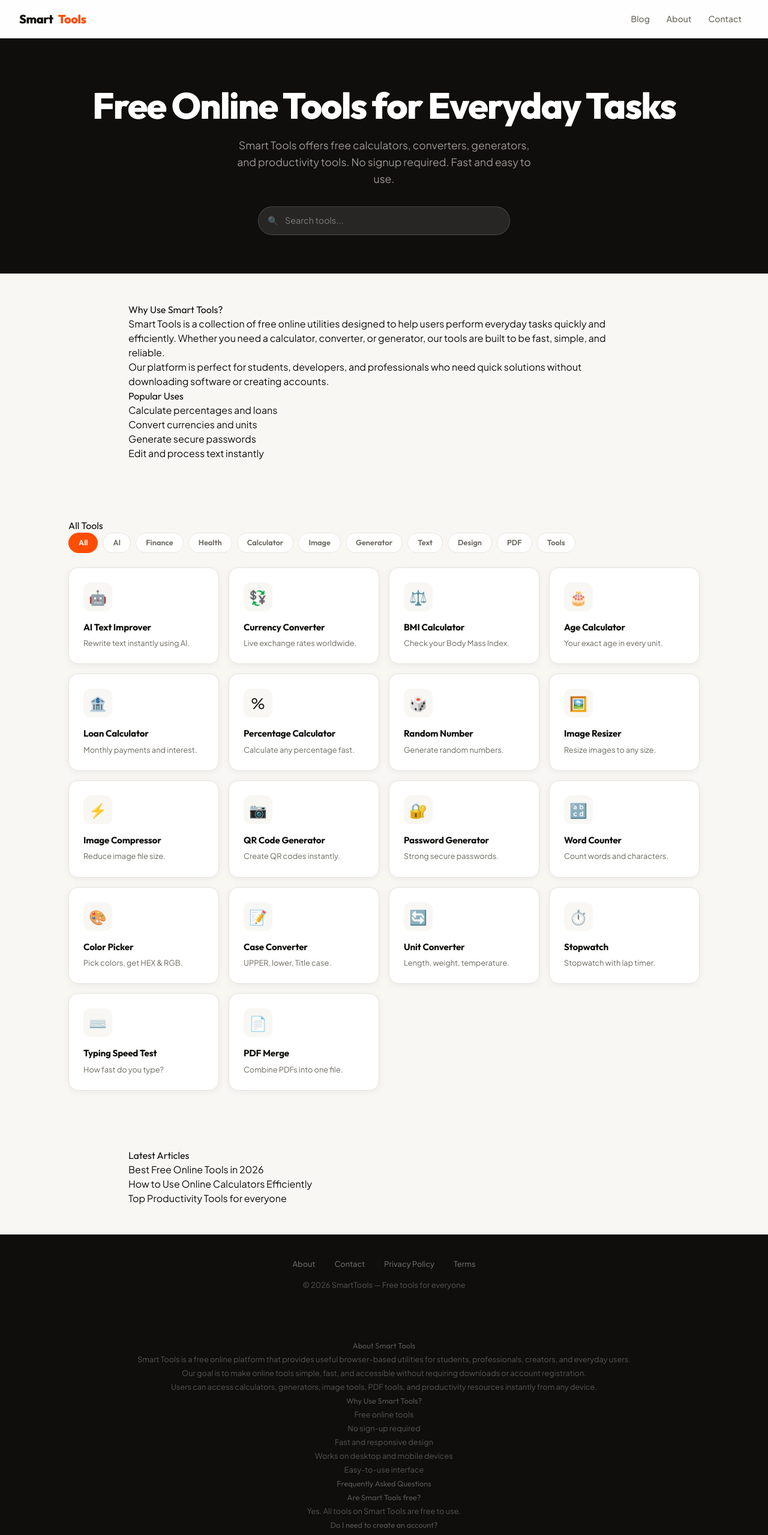
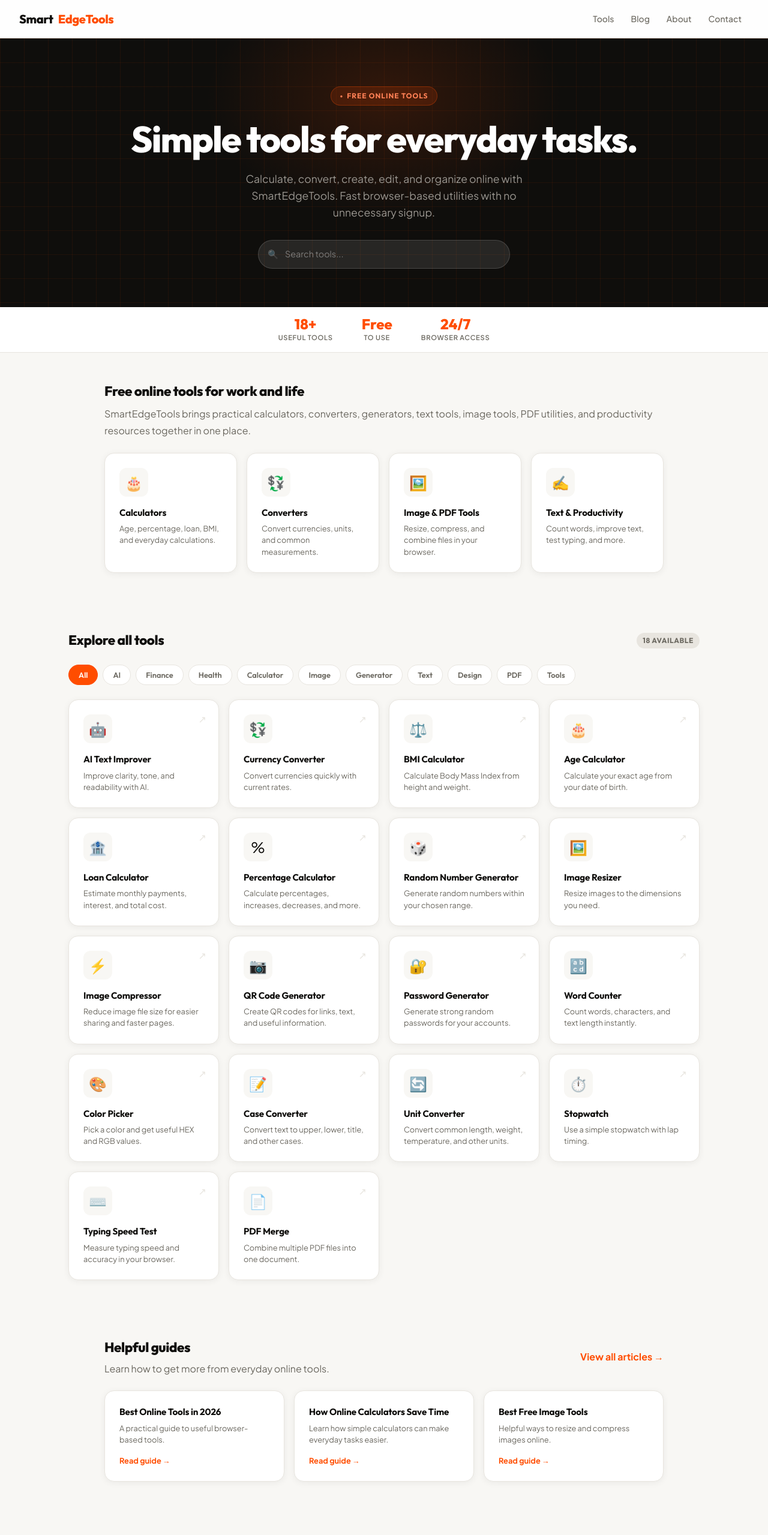
Before and after one commit to athersaud-smart-tools/smart-tools, a Next.js app: page / in a window 1280 px wide. Shown: the top 2559 px of the page at 60% size. Built offline with nearby package versions, Linux system fonts and the light colour scheme.

Commit message:
Upgrade homepage UX content and internal linking

```diff
--- a/app/page.tsx
+++ b/app/page.tsx
@@ -1,71 +1,78 @@
 "use client";
 
 import Link from "next/link";
-import { useState } from "react";
+import { useMemo, useState } from "react";
 
 const tools = [
-  { href: "/ai-rewrite", icon: "🤖", title: "AI Text Improver", desc: "Rewrite text instantly using AI.", category: "AI" },
-  { href: "/currency-converter", icon: "💱", title: "Currency Converter", desc: "Live exchange rates worldwide.", category: "Finance" },
-  { href: "/bmi-calculator", icon: "⚖️", title: "BMI Calculator", desc: "Check your Body Mass Index.", category: "Health" },
-  { href: "/age-calculator", icon: "🎂", title: "Age Calculator", desc: "Your exact age in every unit.", category: "Calculator" },
-  { href: "/loan-calculator", icon: "🏦", title: "Loan Calculator", desc: "Monthly payments and interest.", category: "Finance" },
-  { href: "/percentage-calculator", icon: "%", title: "Percentage Calculator", desc: "Calculate any percentage fast.", category: "Calculator" },
-  { href: "/random-number", icon: "🎲", title: "Random Number", desc: "Generate random numbers.", category: "Calculator" },
-  { href: "/image/resize", icon: "🖼️", title: "Image Resizer", desc: "Resize images to any size.", category: "Image" },
-  { href: "/image/compress", icon: "⚡", title: "Image Compressor", desc: "Reduce image file size.", category: "Image" },
-  { href: "/qr-code", icon: "📷", title: "QR Code Generator", desc: "Create QR codes instantly.", category: "Generator" },
-  { href: "/password", icon: "🔐", title: "Password Generator", desc: "Strong secure passwords.", category: "Generator" },
-  { href: "/word-counter", icon: "🔡", title: "Word Counter", desc: "Count words and characters.", category: "Text" },
-  { href: "/color-picker", icon: "🎨", title: "Color Picker", desc: "Pick colors, get HEX & RGB.", category: "Design" },
-  { href: "/text-case", icon: "📝", title: "Case Converter", desc: "UPPER, lower, Title case.", category: "Text" },
-  { href: "/unit-converter", icon: "🔄", title: "Unit Converter", desc: "Length, weight, temperature.", category: "Calculator" },
-  { href: "/stopwatch", icon: "⏱️", title: "Stopwatch", desc: "Stopwatch with lap timer.", category: "Tools" },
-  { href: "/typing-test", icon: "⌨️", title: "Typing Speed Test", desc: "How fast do you type?", category: "Tools" },
-  { href: "/pdf/merge", icon: "📄", title: "PDF Merge", desc: "Combine PDFs into one file.", category: "PDF" },
+  { href: "/ai-rewrite", icon: "🤖", title: "AI Text Improver", desc: "Improve clarity, tone, and readability with AI.", category: "AI" },
+  { href: "/currency-converter", icon: "💱", title: "Currency Converter", desc: "Convert currencies quickly with current rates.", category: "Finance" },
+  { href: "/bmi-calculator", icon: "⚖️", title: "BMI Calculator", desc: "Calculate Body Mass Index from height and weight.", category: "Health" },
+  { href: "/age-calculator", icon: "🎂", title: "Age Calculator", desc: "Calculate your exact age from your date of birth.", category: "Calculator" },
+  { href: "/loan-calculator", icon: "🏦", title: "Loan Calculator", desc: "Estimate monthly payments, interest, and total cost.", category: "Finance" },
+  { href: "/percentage-calculator", icon: "%", title: "Percentage Calculator", desc: "Calculate percentages, increases, decreases, and more.", category: "Calculator" },
+  { href: "/random-number", icon: "🎲", title: "Random Number Generator", desc: "Generate random numbers within your chosen range.", category: "Calculator" },
+  { href: "/image/resize", icon: "🖼️", title: "Image Resizer", desc: "Resize images to the dimensions you need.", category: "Image" },
+  { href: "/image/compress", icon: "⚡", title: "Image Compressor", desc: "Reduce image file size for easier sharing and faster pages.", category: "Image" },
+  { href: "/qr-code", icon: "📷", title: "QR Code Generator", desc: "Create QR codes for links, text, and useful information.", category: "Generator" },
+  { href: "/password", icon: "🔐", title: "Password Generator", desc: "Generate strong random passwords for your accounts.", category: "Generator" },
+  { href: "/word-counter", icon: "🔡", title: "Word Counter", desc: "Count words, characters, and text length instantly.", category: "Text" },
+  { href: "/color-picker", icon: "🎨", title: "Color Picker", desc: "Pick a color and get useful HEX and RGB values.", category: "Design" },
+  { href: "/text-case", icon: "📝", title: "Case Converter", desc: "Convert text to upper, lower, title, and other cases.", category: "Text" },
+  { href: "/unit-converter", icon: "🔄", title: "Unit Converter", desc: "Convert common length, weight, temperature, and other units.", category: "Calculator" },
+  { href: "/stopwatch", icon: "⏱️", title: "Stopwatch", desc: "Use a simple stopwatch with lap timing.", category: "Tools" },
+  { href: "/typing-test", icon: "⌨️", title: "Typing Speed Test", desc: "Measure typing speed and accuracy in your browser.", category: "Tools" },
+  { href: "/pdf/merge", icon: "📄", title: "PDF Merge", desc: "Combine multiple PDF files into one document.", category: "PDF" },
 ];
 
 const categories = ["All", "AI", "Finance", "Health", "Calculator", "Image", "Generator", "Text", "Design", "PDF", "Tools"];
+
+const articles = [
+  { href: "/blog/best-online-tools-2026", title: "Best Online Tools in 2026", desc: "A practical guide to useful browser-based tools." },
+  { href: "/blog/how-online-calculators-save-time", title: "How Online Calculators Save Time", desc: "Learn how simple calculators can make everyday tasks easier." },
+  { href: "/blog/best-free-image-tools", title: "Best Free Image Tools", desc: "Helpful ways to resize and compress images online." },
+];
 
 export default function Home() {
   const [active, setActive] = useState("All");
   const [search, setSearch] = useState("");
 
-  const filtered = tools.filter((t) => {
-    const matchCat = active === "All" || t.category === active;
-    const matchSearch =
-      t.title.toLowerCase().includes(search.toLowerCase()) ||
-      t.desc.toLowerCase().includes(search.toLowerCase());
-    return matchCat && matchSearch;
-  });
+  const filtered = useMemo(() => {
+    const query = search.trim().toLowerCase();
+    return tools.filter((tool) => {
+      const matchCat = active === "All" || tool.category === active;
+      const matchSearch = !query || `${tool.title} ${tool.desc} ${tool.category}`.toLowerCase().includes(query);
+      return matchCat && matchSearch;
+    });
+  }, [active, search]);
 
   return (
     <main style={{ background: "var(--bg)", minHeight: "100vh" }}>
-
-      {/* NAVBAR */}
-      <nav className="navbar">
-        <a href="/" className="navbar-logo">Smart<span>Tools</span></a>
+      <nav className="navbar" aria-label="Main navigation">
+        <Link href="/" className="navbar-logo" aria-label="SmartEdgeTools home">
+          Smart<span>EdgeTools</span>
+        </Link>
         <ul className="navbar-links">
-          <li><a href="/blog">Blog</a></li>
-          <li><a href="/about">About</a></li>
-          <li><a href="/contact">Contact</a></li>
+          <li><Link href="/">Tools</Link></li>
+          <li><Link href="/blog">Blog</Link></li>
+          <li><Link href="/about">About</Link></li>
+          <li><Link href="/contact">Contact</Link></li>
         </ul>
       </nav>
 
-      {/* HERO */}
-      <div className="hero">
+      <header className="hero">
+        <div className="hero-grid" aria-hidden="true" />
+        <div className="hero-glow" aria-hidden="true" />
         <div className="hero-content">
-          <h1>
-            Free Online Tools for Everyday Tasks
-          </h1>
+          <div className="badge">Free online tools</div>
+          <h1>Simple tools for everyday tasks.</h1>
           <p>
-            Smart Tools offers free calculators, converters, generators,
-            and productivity tools. No signup required. Fast and easy to use.
+            Calculate, convert, create, edit, and organize online with SmartEdgeTools.
+            Fast browser-based utilities with no unnecessary signup.
           </p>
-
-          {/* Search */}
           <div className="search-wrap">
-            <span className="search-icon">🔍</span>
+            <span className="search-icon" aria-hidden="true">🔍</span>
             <input
+              aria-label="Search online tools"
               className="search-input"
               placeholder="Search tools..."
               value={search}
@@ -73,141 +80,98 @@ export default function Home() {
             />
           </div>
         </div>
+      </header>
+
+      <div className="stats-bar" aria-label="SmartEdgeTools highlights">
+        <div className="stat-item"><div className="stat-num">18+</div><div className="stat-label">Useful tools</div></div>
+        <div className="stat-item"><div className="stat-num">Free</div><div className="stat-label">To use</div></div>
+        <div className="stat-item"><div className="stat-num">24/7</div><div className="stat-label">Browser access</div></div>
       </div>
 
-      {/* SEO CONTENT (VERY IMPORTANT FOR ADSENSE) */}
-      <div className="section" style={{ maxWidth: "900px", margin: "auto" }}>
-        <h2>Why Use Smart Tools?</h2>
-        <p>
-          Smart Tools is a collection of free online utilities designed to help
-          users perform everyday tasks quickly and efficiently. Whether you need
-          a calculator, converter, or generator, our tools are built to be fast,
-          simple, and reliable.
-        </p>
+      <section className="section" style={{ maxWidth: "980px" }}>
+        <div className="section-header">
+          <div>
+            <h2 className="section-title">Free online tools for work and life</h2>
+            <p style={{ color: "var(--ink2)", marginTop: "0.45rem", lineHeight: 1.7 }}>
+              SmartEdgeTools brings practical calculators, converters, generators, text tools, image tools, PDF utilities, and productivity resources together in one place.
+            </p>
+          </div>
+        </div>
+        <div className="tools-grid" style={{ gridTemplateColumns: "repeat(auto-fit, minmax(210px, 1fr))" }}>
+          <Link href="/age-calculator" className="tool-card"><div className="tool-icon-wrap">🎂</div><h3>Calculators</h3><p>Age, percentage, loan, BMI, and everyday calculations.</p></Link>
+          <Link href="/currency-converter" className="tool-card"><div className="tool-icon-wrap">💱</div><h3>Converters</h3><p>Convert currencies, units, and common measurements.</p></Link>
+          <Link href="/image/resize" className="tool-card"><div className="tool-icon-wrap">🖼️</div><h3>Image & PDF Tools</h3><p>Resize, compress, and combine files in your browser.</p></Link>
+          <Link href="/word-counter" className="tool-card"><div className="tool-icon-wrap">✍️</div><h3>Text & Productivity</h3><p>Count words, improve text, test typing, and more.</p></Link>
+        </div>
+      </section>
 
-        <p>
-          Our platform is perfect for students, developers, and professionals
-          who need quick solutions without downloading software or creating
-          accounts.
-        </p>
-
-        <h3>Popular Uses</h3>
-        <ul>
-          <li>Calculate percentages and loans</li>
-          <li>Convert currencies and units</li>
-          <li>Generate secure passwords</li>
-          <li>Edit and process text instantly</li>
-        </ul>
-      </div>
-
-      {/* TOOLS */}
-      <div className="section">
-        <h2>All Tools</h2>
-
-        <div className="category-pills">
+      <section className="section" aria-labelledby="all-tools-heading">
+        <div className="section-header">
+          <h2 id="all-tools-heading" className="section-title">Explore all tools</h2>
+          <span className="section-tag">{filtered.length} available</span>
+        </div>
+        <div className="category-pills" aria-label="Tool categories">
           {categories.map((cat) => (
-            <button
-              key={cat}
-              className={`pill ${active === cat ? "active" : ""}`}
-              onClick={() => setActive(cat)}
-            >
+            <button key={cat} type="button" className={`pill ${active === cat ? "active" : ""}`} onClick={() => setActive(cat)} aria-pressed={active === cat}>
               {cat}
             </button>
           ))}
         </div>
-
         <div className="tools-grid">
           {filtered.map((tool) => (
             <Link key={tool.href} href={tool.href} className="tool-card">
               <div className="tool-icon-wrap">{tool.icon}</div>
+              <span className="tool-card-arrow" aria-hidden="true">↗</span>
               <h3>{tool.title}</h3>
               <p>{tool.desc}</p>
             </Link>
           ))}
         </div>
-      </div>
+        {filtered.length === 0 && <p style={{ color: "var(--ink2)", padding: "2rem 0" }}>No tools matched your search. Try another word or category.</p>}
+      </section>
 
-      {/* BLOG PREVIEW (VERY IMPORTANT) */}
-      <div className="section" style={{ maxWidth: "900px", margin: "auto" }}>
-        <h2>Latest Articles</h2>
+      <section className="section" style={{ maxWidth: "980px" }}>
+        <div className="section-header">
+          <div>
+            <h2 className="section-title">Helpful guides</h2>
+            <p style={{ color: "var(--ink2)", marginTop: "0.4rem" }}>Learn how to get more from everyday online tools.</p>
+          </div>
+          <Link href="/blog" style={{ color: "var(--accent)", fontWeight: 700, textDecoration: "none" }}>View all articles →</Link>
+        </div>
+        <div className="tools-grid">
+          {articles.map((article) => (
+            <Link key={article.href} href={article.href} className="tool-card">
+              <h3>{article.title}</h3>
+              <p>{article.desc}</p>
+              <div style={{ marginTop: "1rem", color: "var(--accent)", fontWeight: 700, fontSize: "0.8rem" }}>Read guide →</div>
+            </Link>
+          ))}
+        </div>
+      </section>
 
-        <ul>
-          <li><a href="/blog">Best Free Online Tools in 2026</a></li>
-          <li><a href="/blog">How to Use Online Calculators Efficiently</a></li>
-          <li><a href="/blog">Top Productivity Tools for everyone</a></li>
-        </ul>
-      </div>
+      <section className="section" style={{ maxWidth: "900px" }}>
+        <h2 className="section-title">Why use SmartEdgeTools?</h2>
+        <div style={{ marginTop: "1rem", display: "grid", gap: "1rem" }}>
+          <p style={{ color: "var(--ink2)", lineHeight: 1.8 }}><strong>Easy to use:</strong> Each tool is designed around a clear task, so you can get started without learning complicated software.</p>
+          <p style={{ color: "var(--ink2)", lineHeight: 1.8 }}><strong>Browser based:</strong> Many tasks can be completed directly in your browser without installing a desktop program.</p>
+          <p style={{ color: "var(--ink2)", lineHeight: 1.8 }}><strong>Useful across devices:</strong> The website is designed for desktop, tablet, and mobile screens.</p>
+          <p style={{ color: "var(--ink2)", lineHeight: 1.8 }}><strong>Practical information:</strong> Our blog provides guides that explain common calculations, conversions, image tasks, and online-tool workflows.</p>
+        </div>
+      </section>
 
-      {/* FOOTER */}
       <footer className="footer">
-        <div className="footer-links">
-          <a href="/about">About</a>
-          <a href="/contact">Contact</a>
-          <a href="/privacy-policy">Privacy Policy</a>
-          <a href="/terms">Terms</a>
+        <div style={{ maxWidth: 1000, margin: "0 auto" }}>
+          <div className="footer-links" style={{ flexWrap: "wrap" }}>
+            <Link href="/">Tools</Link>
+            <Link href="/blog">Blog</Link>
+            <Link href="/about">About</Link>
+            <Link href="/contact">Contact</Link>
+            <Link href="/privacy-policy">Privacy Policy</Link>
+            <Link href="/terms">Terms</Link>
+          </div>
+          <p style={{ color: "#777", lineHeight: 1.7 }}>© 2026 SmartEdgeTools. Free online tools for everyday tasks.</p>
         </div>
-        © 2026 SmartTools — Free tools for everyone
-
-{/* ABOUT SECTION */}
-<section
-  style={{
-    maxWidth: "1000px",
-    margin: "60px auto",
-    padding: "20px",
-    lineHeight: "1.8",
-  }}
->
-  <h2>About Smart Tools</h2>
-
-  <p>
-    Smart Tools is a free online platform that provides useful browser-based
-    utilities for students, professionals, creators, and everyday users.
-  </p>
-
-  <p>
-    Our goal is to make online tools simple, fast, and accessible without
-    requiring downloads or account registration.
-  </p>
-
-  <p>
-    Users can access calculators, generators, image tools, PDF tools, and
-    productivity resources instantly from any device.
-  </p>
-
-  <h2>Why Use Smart Tools?</h2>
-
-  <ul>
-    <li>Free online tools</li>
-    <li>No sign-up required</li>
-    <li>Fast and responsive design</li>
-    <li>Works on desktop and mobile devices</li>
-    <li>Easy-to-use interface</li>
-  </ul>
-
-  <h2>Frequently Asked Questions</h2>
-
-  <h3>Are Smart Tools free?</h3>
-
-  <p>
-    Yes. All tools on Smart Tools are free to use.
-  </p>
-
-  <h3>Do I need to create an account?</h3>
-
-  <p>
-    No. Most tools work instantly without registration.
-  </p>
-
-  <h3>Can I use Smart Tools on mobile devices?</h3>
-
-  <p>
-    Yes. Smart Tools is designed to work on smartphones, tablets, and desktop
-    computers.
-  </p>
-</section>
-
       </footer>
-
     </main>
   );
 }
```
